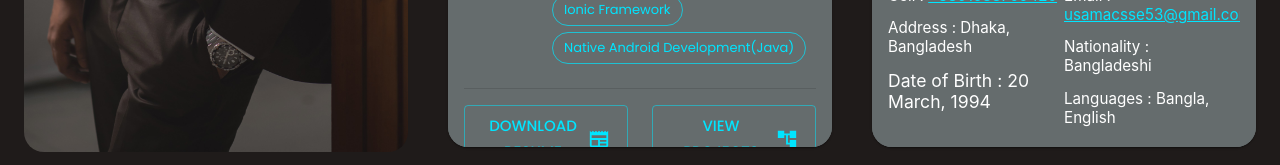
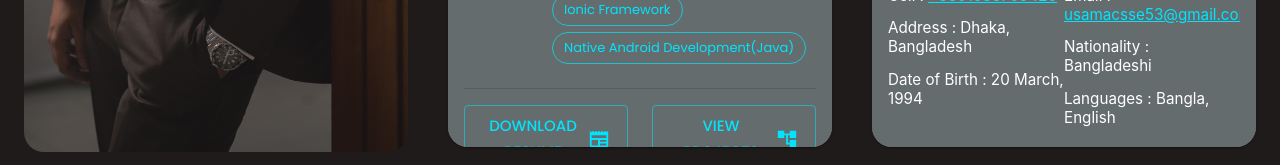
Before and after one commit to Usama007/usama-ibna-ishaque, a React (Create React App) app: page / in a window 1280 px wide. Shown: the part 758-923 px from the top of the page. Built offline with nearby package versions, Linux system fonts and the light colour scheme.

Commit message:
date of birth text size

```diff
--- a/src/components/Contact.jsx
+++ b/src/components/Contact.jsx
@@ -50,7 +50,7 @@ export default function Contact() {
                    Address : Dhaka, Bangladesh
                   </Typography>
 
-                  <Typography gutterBottom>Date of Birth : 20 March, 1994</Typography>
+                  <Typography gutterBottom className="contactTypo" pb={1}>Date of Birth : 20 March, 1994</Typography>
                 </Grid>
 
                 <Grid item lg={6} textAlign={"left"}>
```
